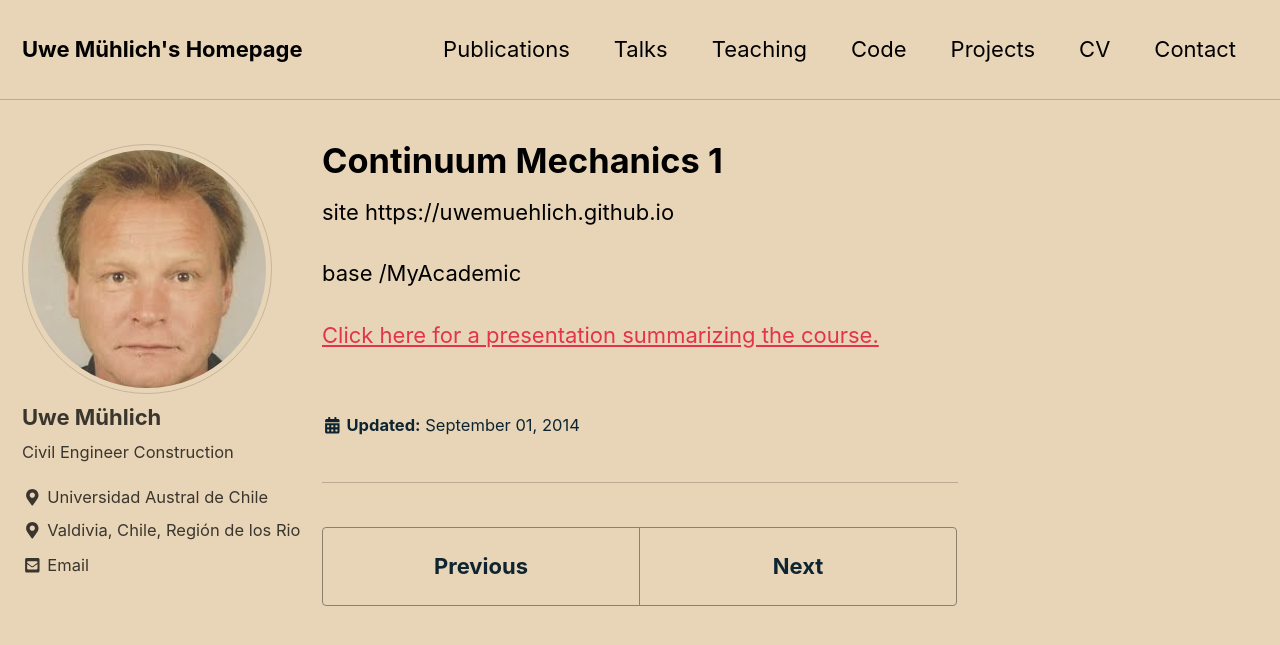
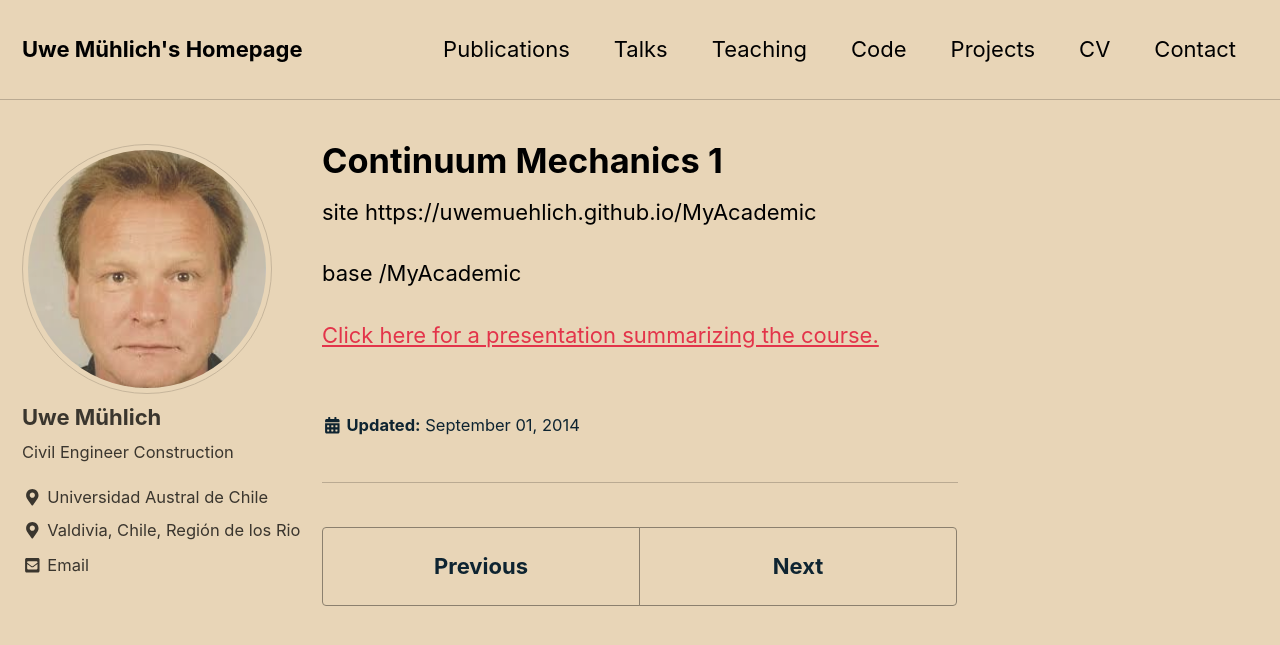
Before and after one commit to UweMuehlich/MyAcademic, a Jekyll site: the page built from _teaching/TUBAFCM.md, in a window 1280 px wide and 900 px high. Shown: the top 645 px of the window. Built offline with Jekyll 4.4.1, drawn with Linux system fonts in a browser that asks for light colours; nearby versions of some CDN libraries.

Commit message:
Update _config.yml

```diff
--- a/_config.yml
+++ b/_config.yml
@@ -20,7 +20,7 @@ title                    : "Uwe Mühlich's Homepage"
 title_separator          : "-"
 name                     : "Matthew Kirby"
 description              : "academic homepage"
-url                      : # "https://uwemuehlich.github.io/MyAcademic" # the base hostname & protocol for your site e.g. "https://mmistakes.github.io"
+url                      :  "https://uwemuehlich.github.io/MyAcademic" # the base hostname & protocol for your site e.g. "https://mmistakes.github.io"
 baseurl                  : "/"  # the subpath of your site, e.g. "/blog"
 repository               : # "MyAcademic" # GitHub username/repo-name e.g. "mmistakes/minimal-mistakes"
 teaser                   : # path of fallback teaser image, e.g. "/assets/images/500x300.png"
```
